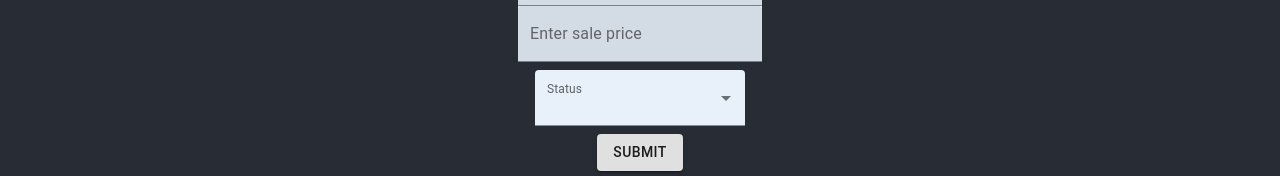
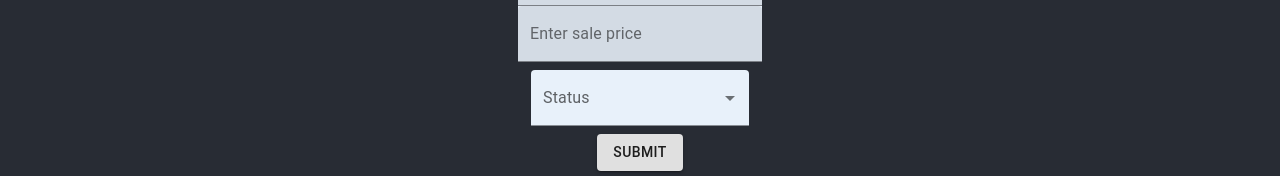
Before and after one commit to cooper-ece-366/david-steven-eric, a React (Create React App) app in the folder coopercars-app/: page /addVehicle in a window 1280 px wide. Shown: the part 473-649 px from the top of the page. Built offline with nearby package versions, Linux system fonts and the light colour scheme; no server answers.

Commit message:
updated US-16, see readme

```diff
--- a/coopercars-app/src/components/AddVehicle.js
+++ b/coopercars-app/src/components/AddVehicle.js
@@ -28,7 +28,7 @@ function AddVehicle()
     const [vin, setVin] = useState("");
     const [salePrice, setSalePrice] = useState("");
     const [dealerPrice, setDealerPrice] = useState("");
-    const [status, setStatus] = useState("        ");
+    const [status, setStatus] = useState("");
 
     AddVehicle.buttonClicked = () =>
     {
@@ -229,7 +229,7 @@ function AddVehicle()
                     value={salePrice}
                 />
 
-                <FormControl variant="filled" sx={{ m: 1, minWidth: 210 }}>
+                <FormControl variant="filled" sx={{ m: 1, minWidth: 218 }}>
                     <InputLabel id="demo-simple-select-filled-label">Status</InputLabel>
                     <Select
                         style={{background: "rgb(232, 241, 250)"}}
@@ -239,9 +239,6 @@ function AddVehicle()
                         label="Status"
                         onChange={(e) => setStatus(e.target.value)}
                     >
-                        <MenuItem value="">
-                            <em>None</em>
-                        </MenuItem>
                         <MenuItem value={"For sale"}>For sale</MenuItem>
                         <MenuItem value={"In-transit"}>In-transit</MenuItem>
                         <MenuItem value={"Sold"}>Sold</MenuItem>
```
Also changed, not shown: 2 other files (tests, documents, lock files or other folders).
